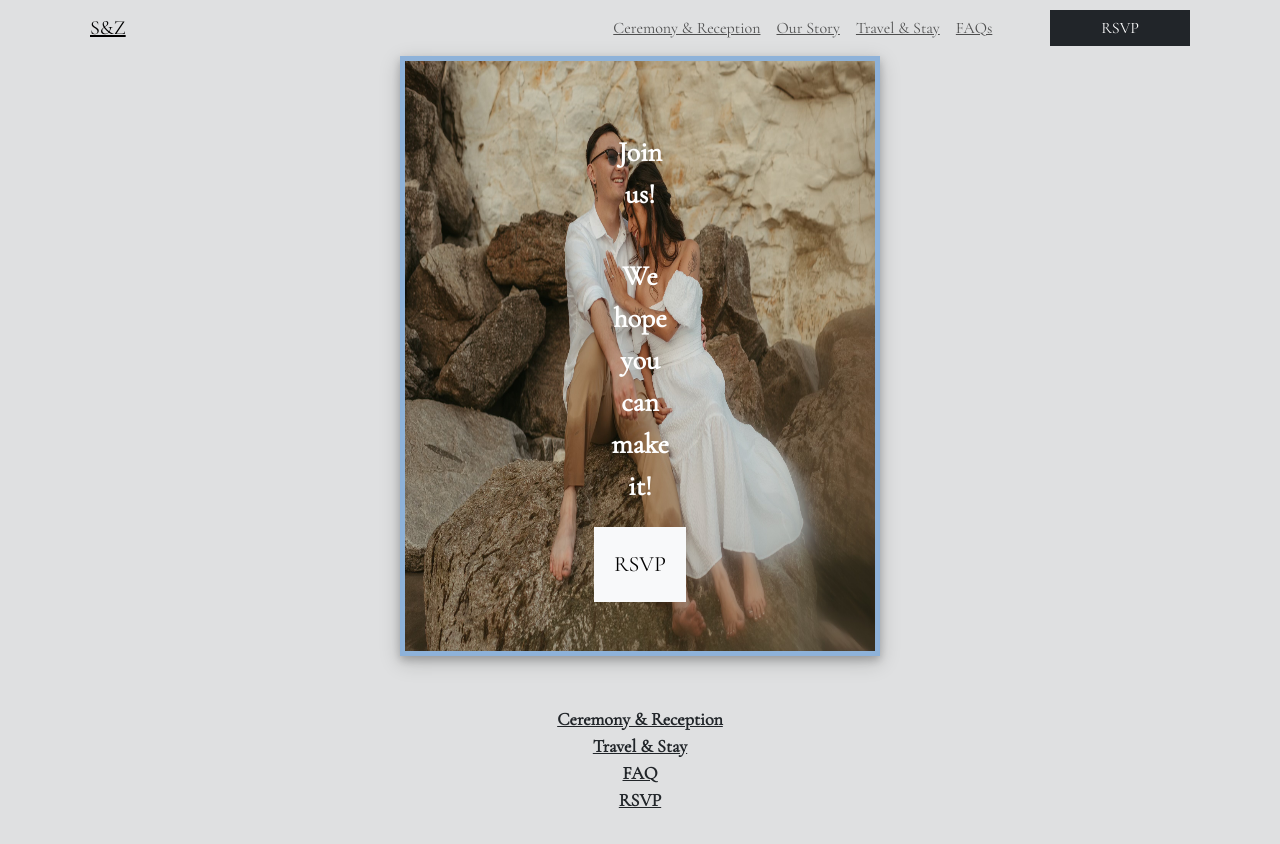
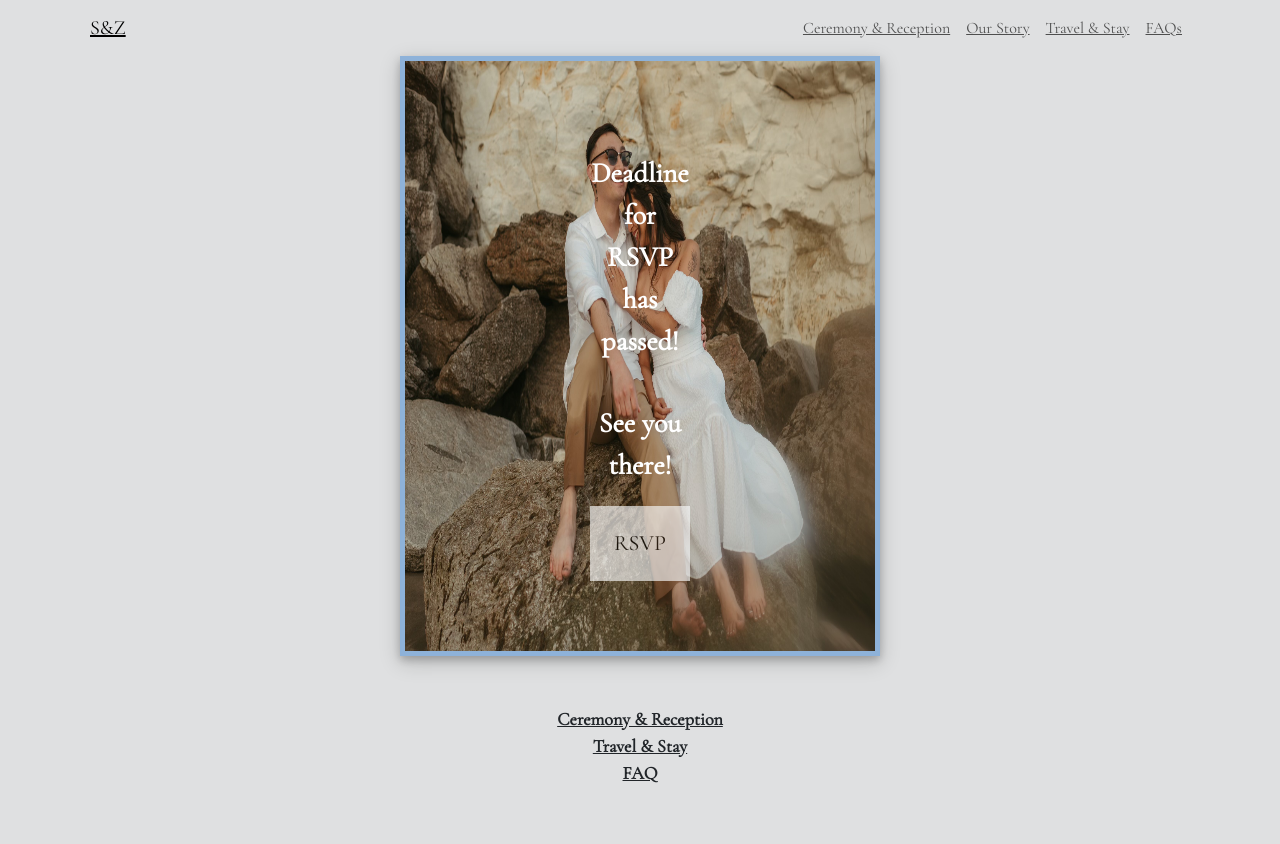
Before and after one commit to cbonoan/SiennaZachWeddingWebsite, a React (Vite) app: page /registry in a window 1280 px wide. Shown: the top 844 px of the page. After the commit the page ends 800 px from the top, so only its background shows below. Built offline with nearby package versions, Linux system fonts and the light colour scheme.

Commit message:
disable RSVP buttons

```diff
--- a/src/components/CustomNavbar/CustomNavbar.tsx
+++ b/src/components/CustomNavbar/CustomNavbar.tsx
@@ -1,5 +1,4 @@
 import { useState } from "react";
-import { Button } from "react-bootstrap";
 import Container from "react-bootstrap/Container";
 import Nav from "react-bootstrap/Nav";
 import Navbar from "react-bootstrap/Navbar";
@@ -63,12 +62,6 @@ const CustomNavbar = () => {
                                 path="/faqs"
                             />
                         </Nav>
-                            <a
-                                target="_blank"
-                                href="https://docs.google.com/forms/d/e/1FAIpQLSceuvVFn167ckaL-9dErpJtZriP1qIRk8cTYWTTwnkqsJ3jmg/viewform?vc=0&c=0&w=1&flr=0&usp=mail_form_link"
-                            >
-                                <Button variant="dark">RSVP</Button>
-                            </a>
                     </Navbar.Collapse>
                 </Container>
             </Navbar>
--- a/src/components/Footer/Footer.tsx
+++ b/src/components/Footer/Footer.tsx
@@ -8,7 +8,6 @@ const Footer = () => {
                 <Link to="/ceremony-reception">Ceremony & Reception</Link>
                 <Link to="/travel-stay">Travel & Stay</Link>
                 <Link to="/faqs">FAQ</Link>
-                <Link target="_blank" to="https://docs.google.com/forms/d/e/1FAIpQLSceuvVFn167ckaL-9dErpJtZriP1qIRk8cTYWTTwnkqsJ3jmg/viewform?vc=0&c=0&w=1&flr=0&usp=mail_form_link">RSVP</Link>
             </div>
         </>
     );
--- a/src/components/RSVP/RSVP.tsx
+++ b/src/components/RSVP/RSVP.tsx
@@ -11,18 +11,15 @@ const RSVP = () => {
                 src={RegistryImage}
             />
             <div id='registry-content'>
-                <span>Join us!</span>
+                <span>Deadline for RSVP has passed!</span>
                 <span>
-                    We hope you can make it!
+                    See you there!
                 </span>
-                <a
-                    target='_blank'
-                    href='https://docs.google.com/forms/d/e/1FAIpQLSceuvVFn167ckaL-9dErpJtZriP1qIRk8cTYWTTwnkqsJ3jmg/viewform?vc=0&c=0&w=1&flr=0&usp=mail_form_link'
-                >
-                    <Button variant='light'>
+                <div>
+                    <Button disabled variant='light'>
                         RSVP
                     </Button>
-                </a>
+                </div>
             </div>
         </div>
     );
```
